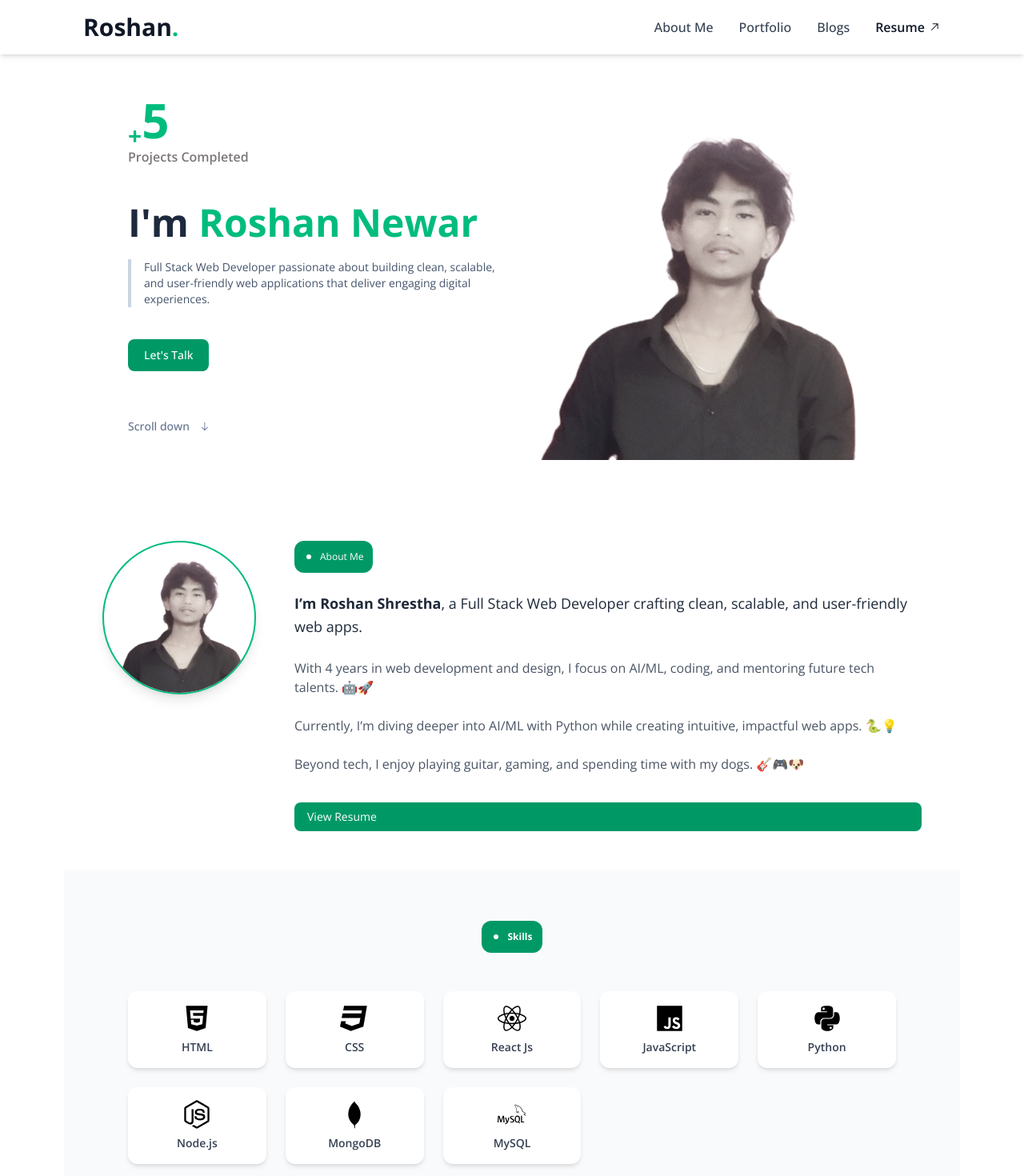
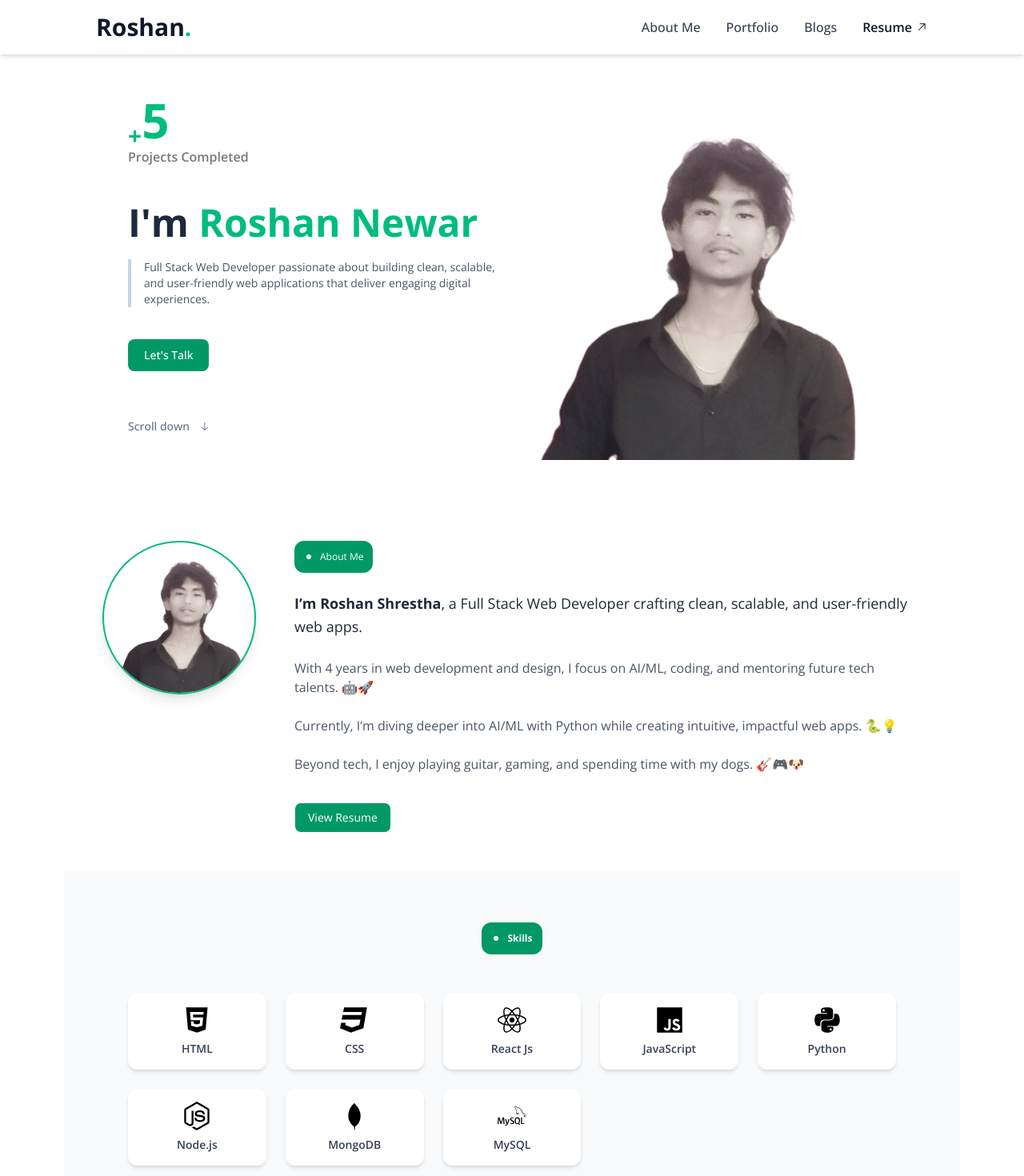
Before and after one commit to R0shanShrestha/MyPortFolio, a React (Vite) app in the folder Client/: page / in a window 1280 px wide. Shown: the top 1470 px of the page at 80% size. Built offline with nearby package versions, Linux system fonts and the light colour scheme.

Commit message:
miner changes

```diff
--- a/Client/src/components/Aboutme.jsx
+++ b/Client/src/components/Aboutme.jsx
@@ -11,8 +11,8 @@ const Aboutme = ({ data }) => {
       className=" w-full  flex flex-col md:flex-row items-start px-4 sm:px-6 md:px-12 py-12 gap-6"
     >
       <div className=" h-10 flex md:hidden ">
-          <Showcase text="About Me" color="bg-emerald-600" />
-        </div>
+        <Showcase text="About Me" color="bg-emerald-600" />
+      </div>
       <div className="flex-shrink-0 w-32 sm:w-40 md:w-48 h-32 sm:h-40 md:h-48 rounded-full overflow-hidden shadow-lg border-2 border-emerald-500 float-left md:float-none mr-4 mb-4 md:mr-6 md:mb-0">
         <img src={image} alt="Profile" className="w-full h-full object-cover" />
       </div>
@@ -33,7 +33,7 @@ const Aboutme = ({ data }) => {
         <Link
           to="/resume.pdf"
           download
-          className="mt-3 inline-block px-4 py-2 bg-emerald-600 text-white text-sm rounded-lg hover:bg-emerald-700 transition"
+          className="mt-3 w-fit border  inline-block px-4 py-2 bg-emerald-600 text-white text-sm rounded-lg hover:bg-emerald-700 transition"
         >
           View Resume
         </Link>
--- a/Client/src/components/Navbar.jsx
+++ b/Client/src/components/Navbar.jsx
@@ -15,8 +15,8 @@ const Navbar = ({ elm }) => {
 
   return (
     <>
-      <nav className="fixed top-0 left-0 w-full z-50 backdrop-blur-md bg-white/70 shadow-md transition-all">
-        <div className="max-w-6xl mx-auto flex items-center justify-between px-5 md:px-10 py-4">
+      <nav className="fixed  top-0 left-0 w-full z-50 backdrop-blur-md bg-white/70 shadow-md transition-all">
+        <div className="   flex items-center justify-between px-5 md:px-30 py-4">
           <div
             onClick={() => handleScroll("home")}
             className="text-2xl md:text-3xl font-bold text-gray-900 cursor-pointer hover:text-emerald-600 transition"
```
